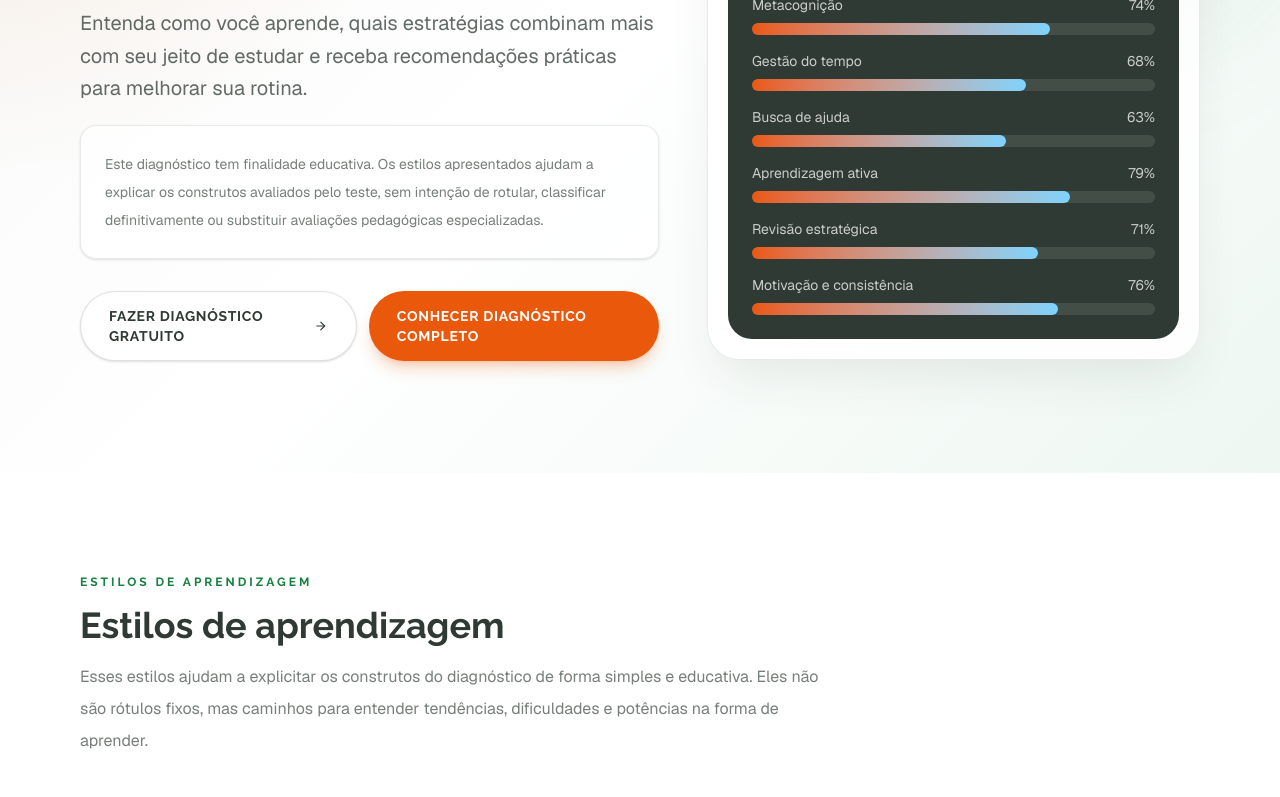
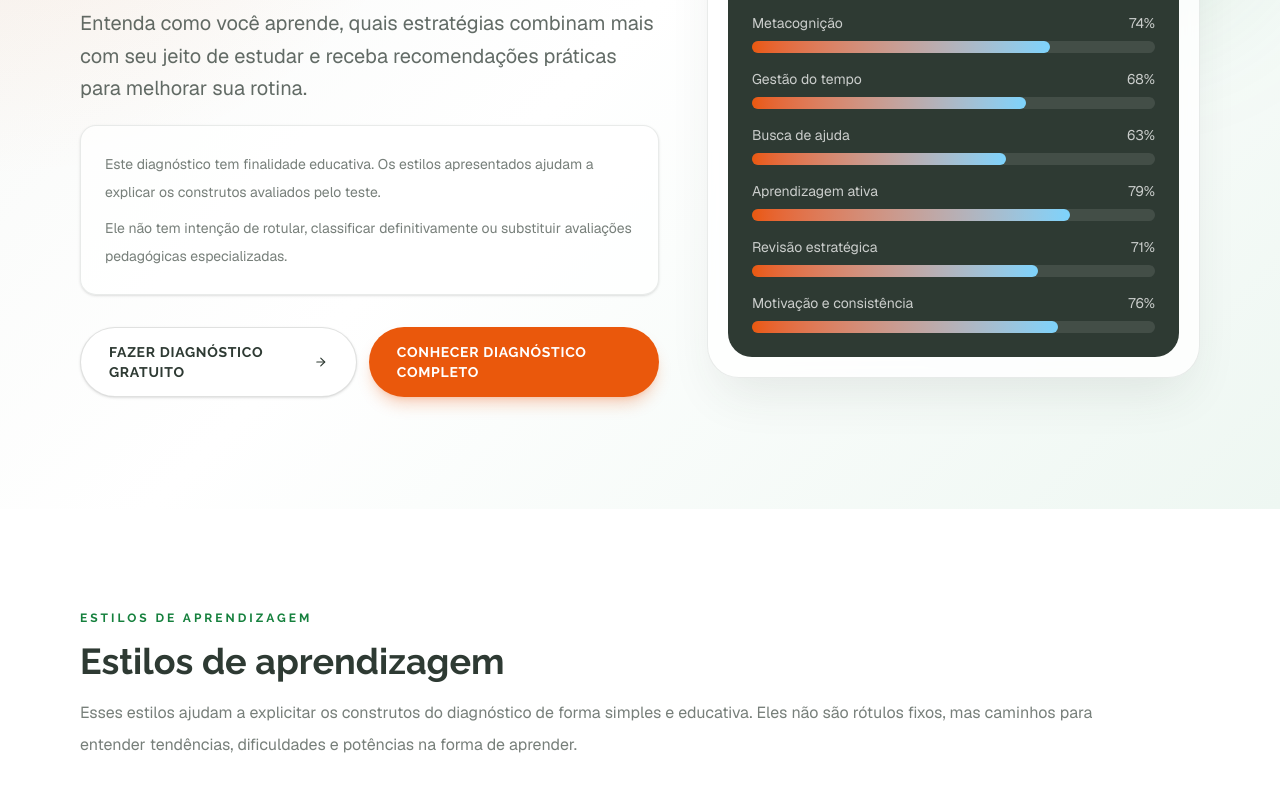
Before and after one commit to vdeviny99/-evidencia-aprendizagem, a Next.js app: page /diagnostico in a window 1280 px wide. Shown: the part 380-1177 px from the top of the page. Built offline with nearby package versions, Linux system fonts and the light colour scheme; no server answers.

Commit message:
fix: melhora quebras de texto

```diff
--- a/src/app/diagnostico/page.tsx
+++ b/src/app/diagnostico/page.tsx
@@ -110,9 +110,14 @@ export default function DiagnosticoPage() {
             <p className="mt-6 max-w-2xl text-lg leading-relaxed text-accent/75 sm:text-xl">
               Entenda como você aprende, quais estratégias combinam mais com seu jeito de estudar e receba recomendações práticas para melhorar sua rotina.
             </p>
-            <p className="mt-5 max-w-3xl rounded-2xl border border-accent/10 bg-white/70 p-5 text-sm leading-7 text-accent/65 shadow-sm sm:p-6">
-              Este diagnóstico tem finalidade educativa. Os estilos apresentados ajudam a explicar os construtos avaliados pelo teste, sem intenção de rotular, classificar definitivamente ou substituir avaliações pedagógicas especializadas.
-            </p>
+            <div className="mt-5 max-w-3xl rounded-2xl border border-accent/10 bg-white/70 p-5 text-sm leading-7 text-accent/65 shadow-sm sm:p-6">
+              <p className="text-pretty">
+                Este diagnóstico tem finalidade educativa. Os estilos apresentados ajudam a explicar os construtos avaliados pelo teste.
+              </p>
+              <p className="mt-2 text-pretty">
+                Ele não tem intenção de rotular, classificar definitivamente ou substituir avaliações pedagógicas especializadas.
+              </p>
+            </div>
             <div className="mt-8 flex flex-col gap-3 sm:flex-row">
               <Link
                 href="/diagnostico/captura"
@@ -161,10 +166,10 @@ export default function DiagnosticoPage() {
 
       <section className="bg-white py-16 sm:py-24">
         <div className="mx-auto max-w-6xl px-4">
-          <div className="max-w-3xl">
+          <div className="max-w-5xl">
             <span className="font-heading text-xs font-bold uppercase tracking-[0.25em] text-green">estilos de aprendizagem</span>
             <h2 className="mt-3 font-heading text-3xl font-bold text-accent sm:text-4xl">Estilos de aprendizagem</h2>
-            <p className="mt-4 max-w-3xl leading-8 text-accent/65">
+            <p className="mt-4 max-w-5xl text-pretty leading-8 text-accent/65">
               Esses estilos ajudam a explicitar os construtos do diagnóstico de forma simples e educativa. Eles não são rótulos fixos, mas caminhos para entender tendências, dificuldades e potências na forma de aprender.
             </p>
           </div>
--- a/src/app/inicio-ideia-2/page.tsx
+++ b/src/app/inicio-ideia-2/page.tsx
@@ -18,19 +18,19 @@ export default function InicioIdeia2() {
     <>
       <section className="bg-accent text-white">
         <div className="mx-auto max-w-6xl px-4 py-16 sm:py-24">
-          <div className="grid gap-12 lg:grid-cols-[0.9fr_1.1fr] lg:items-center">
+          <div className="grid gap-12 lg:grid-cols-[1fr_0.95fr] lg:items-center">
             <div>
               <span className="inline-flex items-center gap-2 rounded-full border border-white/10 bg-white/8 px-4 py-2 font-heading text-xs font-bold uppercase tracking-[0.22em] text-white/80">
                 <Sparkles className="h-4 w-4 text-gold" />
                 EdukaCuca
               </span>
-              <h1 className="mt-7 max-w-3xl text-balance font-heading text-4xl font-bold leading-[1.05] tracking-[-0.04em] sm:text-6xl">
+              <h1 className="mt-7 max-w-[46rem] text-balance font-heading text-4xl font-bold leading-[1.05] tracking-[-0.04em] sm:text-5xl xl:text-6xl">
                 Estudo, idiomas e aprendizagem em um lugar só
               </h1>
-              <p className="mt-6 max-w-xl text-lg leading-8 text-white/70">
+              <p className="mt-6 max-w-[42rem] text-pretty text-lg leading-8 text-white/70">
                 A EdukaCuca reúne diagnóstico, aulas, cursos e mentorias para ensinar estudantes e profissionais a aprender melhor.
               </p>
-              <p className="mt-4 max-w-xl text-lg leading-8 text-white/70">
+              <p className="mt-4 max-w-[42rem] text-pretty text-lg leading-8 text-white/70">
                 Unimos neurociência da aprendizagem, psicologia cognitiva, pedagogia e técnicas de ensino de segundo idioma para auxiliar nossos alunos com mais eficácia.
               </p>
               <div className="mt-8 flex flex-col gap-3 sm:flex-row">
--- a/src/app/page.tsx
+++ b/src/app/page.tsx
@@ -18,19 +18,19 @@ export default function Home() {
     <>
       <section className="bg-accent text-white">
         <div className="mx-auto max-w-6xl px-4 py-16 sm:py-24">
-          <div className="grid gap-12 lg:grid-cols-[0.9fr_1.1fr] lg:items-center">
+          <div className="grid gap-12 lg:grid-cols-[1fr_0.95fr] lg:items-center">
             <div>
               <span className="inline-flex items-center gap-2 rounded-full border border-white/10 bg-white/8 px-4 py-2 font-heading text-xs font-bold uppercase tracking-[0.22em] text-white/80">
                 <Sparkles className="h-4 w-4 text-gold" />
                 EdukaCuca
               </span>
-              <h1 className="mt-7 max-w-3xl text-balance font-heading text-4xl font-bold leading-[1.05] tracking-[-0.04em] sm:text-6xl">
+              <h1 className="mt-7 max-w-[46rem] text-balance font-heading text-4xl font-bold leading-[1.05] tracking-[-0.04em] sm:text-5xl xl:text-6xl">
                 Estudo, idiomas e aprendizagem em um lugar só
               </h1>
-              <p className="mt-6 max-w-xl text-lg leading-8 text-white/70">
+              <p className="mt-6 max-w-[42rem] text-pretty text-lg leading-8 text-white/70">
                 A EdukaCuca reúne diagnóstico, aulas, cursos e mentorias para ensinar estudantes e profissionais a aprender melhor.
               </p>
-              <p className="mt-4 max-w-xl text-lg leading-8 text-white/70">
+              <p className="mt-4 max-w-[42rem] text-pretty text-lg leading-8 text-white/70">
                 Unimos neurociência da aprendizagem, psicologia cognitiva, pedagogia e técnicas de ensino de segundo idioma para auxiliar nossos alunos com mais eficácia.
               </p>
               <div className="mt-8 flex flex-col gap-3 sm:flex-row">
```
